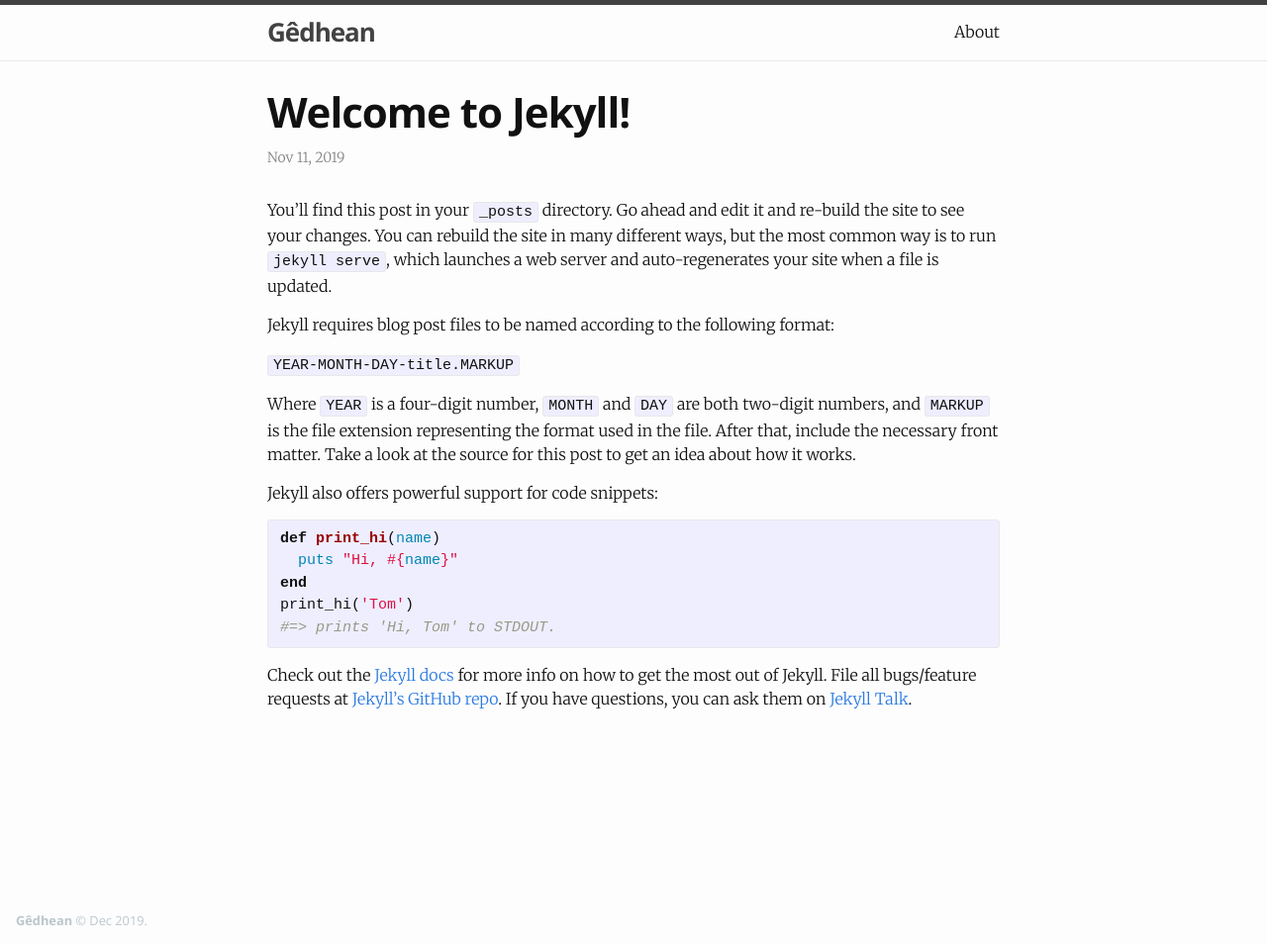
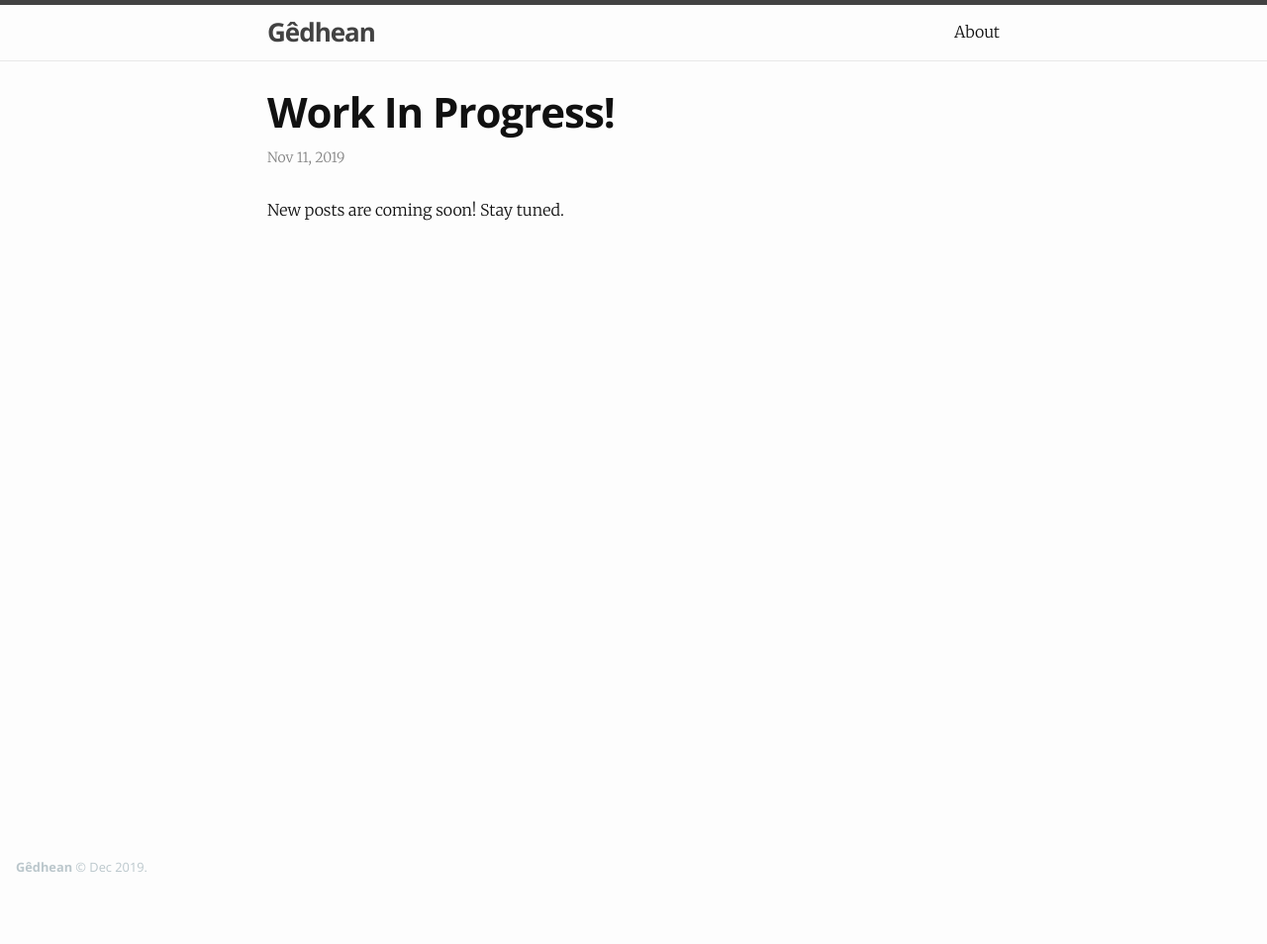
Before and after one commit to gedhean/gedhean.github.io, a Jekyll site: the page built from _posts/2019-11-11-welcome-to-jekyll.markdown, in a window 1280 px wide. Shown: the whole page at 99% size. Built offline with Jekyll 4.4.1, drawn with Linux system fonts in a browser that asks for light colours; after the commit the page ends 900 px from its top, so only the background shows below that.

Commit message:
write first post

```diff
--- a/_posts/2019-11-11-welcome-to-jekyll.markdown
+++ b/_posts/2019-11-11-welcome-to-jekyll.markdown
@@ -1,29 +1,7 @@
 ---
 layout: post
-title:  "Welcome to Jekyll!"
+title:  "Work In Progress!"
 date:   2019-11-11 20:12:54 -0300
-categories: jekyll update
+categories: wip
 ---
-You’ll find this post in your `_posts` directory. Go ahead and edit it and re-build the site to see your changes. You can rebuild the site in many different ways, but the most common way is to run `jekyll serve`, which launches a web server and auto-regenerates your site when a file is updated.
-
-Jekyll requires blog post files to be named according to the following format:
-
-`YEAR-MONTH-DAY-title.MARKUP`
-
-Where `YEAR` is a four-digit number, `MONTH` and `DAY` are both two-digit numbers, and `MARKUP` is the file extension representing the format used in the file. After that, include the necessary front matter. Take a look at the source for this post to get an idea about how it works.
-
-Jekyll also offers powerful support for code snippets:
-
-{% highlight ruby %}
-def print_hi(name)
-  puts "Hi, #{name}"
-end
-print_hi('Tom')
-#=> prints 'Hi, Tom' to STDOUT.
-{% endhighlight %}
-
-Check out the [Jekyll docs][jekyll-docs] for more info on how to get the most out of Jekyll. File all bugs/feature requests at [Jekyll’s GitHub repo][jekyll-gh]. If you have questions, you can ask them on [Jekyll Talk][jekyll-talk].
-
-[jekyll-docs]: https://jekyllrb.com/docs/home
-[jekyll-gh]:   https://github.com/jekyll/jekyll
-[jekyll-talk]: https://talk.jekyllrb.com/
+New posts are coming soon! Stay tuned.
```
